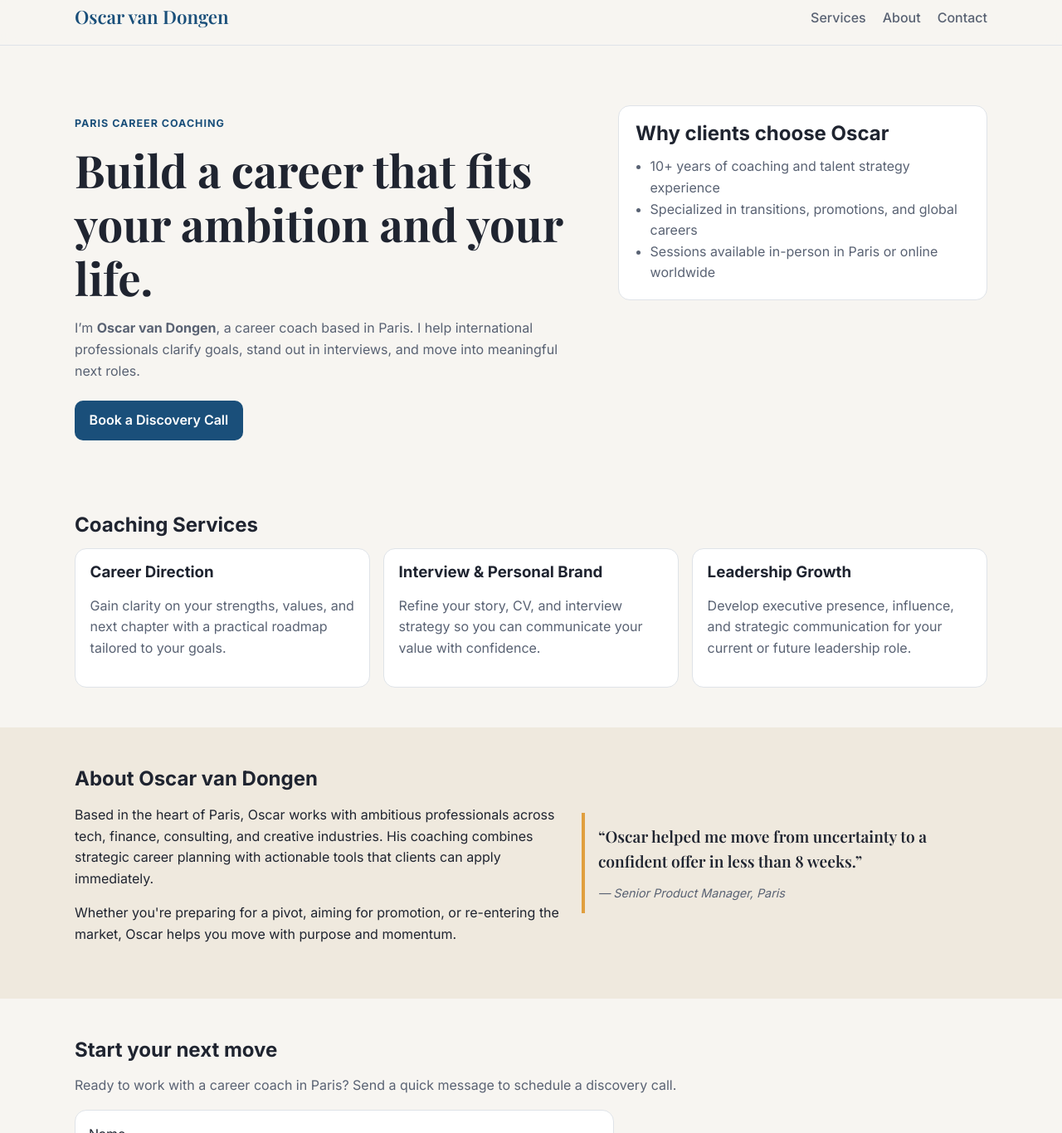
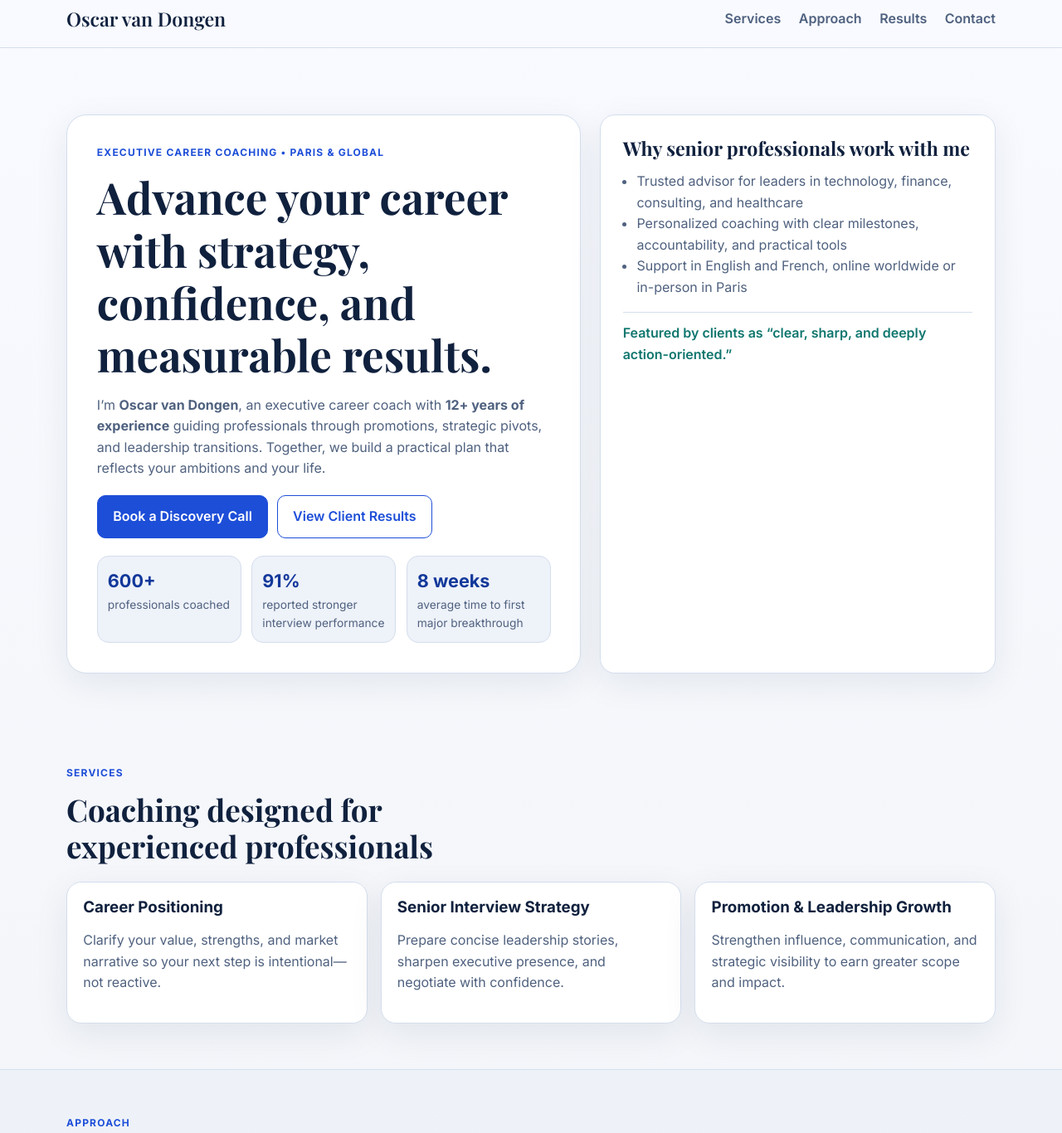
Before and after one commit to vandongenoscar-spec/TEST, a plain HTML site: page index.html in a window 1280 px wide. Shown: the part 11-1377 px from the top of the page at 83% size. Drawn offline with nearby package versions, Linux system fonts and the light colour scheme.

Commit message:
Redesign coaching landing page with professional structure

```diff
--- a/index.html
+++ b/index.html
@@ -3,8 +3,8 @@
 <head>
   <meta charset="UTF-8" />
   <meta name="viewport" content="width=device-width, initial-scale=1.0" />
-  <title>Oscar van Dongen | Career Coach Paris</title>
-  <meta name="description" content="Oscar van Dongen is a Paris-based career coach helping professionals navigate transitions, interviews, and leadership growth." />
+  <title>Oscar van Dongen | Executive Career Coach Paris</title>
+  <meta name="description" content="Oscar van Dongen is a Paris-based executive career coach helping experienced professionals lead career transitions, promotions, and strategic growth." />
   <link rel="preconnect" href="https://fonts.googleapis.com">
   <link rel="preconnect" href="https://fonts.gstatic.com" crossorigin>
   <link href="https://fonts.googleapis.com/css2?family=Playfair+Display:wght@600;700&family=Inter:wght@400;500;600;700&display=swap" rel="stylesheet">
@@ -16,7 +16,8 @@
       <a class="logo" href="#home">Oscar van Dongen</a>
       <ul class="nav-links">
         <li><a href="#services">Services</a></li>
-        <li><a href="#about">About</a></li>
+        <li><a href="#approach">Approach</a></li>
+        <li><a href="#results">Results</a></li>
         <li><a href="#contact">Contact</a></li>
       </ul>
     </nav>
@@ -25,68 +26,128 @@
   <main id="home">
     <section class="hero">
       <div class="container hero-grid">
+        <div class="hero-content">
+          <p class="eyebrow">Executive Career Coaching • Paris & Global</p>
+          <h1>Advance your career with strategy, confidence, and measurable results.</h1>
+          <p class="lead">
+            I’m <strong>Oscar van Dongen</strong>, an executive career coach with <strong>12+ years of experience</strong>
+            guiding professionals through promotions, strategic pivots, and leadership transitions.
+            Together, we build a practical plan that reflects your ambitions and your life.
+          </p>
+          <div class="hero-actions">
+            <a class="btn" href="#contact">Book a Discovery Call</a>
+            <a class="btn btn-ghost" href="#results">View Client Results</a>
+          </div>
+          <dl class="hero-metrics" aria-label="Client impact metrics">
             <div>
-          <p class="eyebrow">Paris Career Coaching</p>
-          <h1>Build a career that fits your ambition and your life.</h1>
-          <p class="lead">
-            I’m <strong>Oscar van Dongen</strong>, a career coach based in Paris. I help international professionals clarify goals,
-            stand out in interviews, and move into meaningful next roles.
-          </p>
-          <a class="btn" href="#contact">Book a Discovery Call</a>
+              <dt>600+</dt>
+              <dd>professionals coached</dd>
             </div>
-        <aside class="hero-card" aria-label="Quick facts">
-          <h2>Why clients choose Oscar</h2>
+            <div>
+              <dt>91%</dt>
+              <dd>reported stronger interview performance</dd>
+            </div>
+            <div>
+              <dt>8 weeks</dt>
+              <dd>average time to first major breakthrough</dd>
+            </div>
+          </dl>
+        </div>
+
+        <aside class="hero-panel" aria-label="Quick profile">
+          <h2>Why senior professionals work with me</h2>
           <ul>
-            <li>10+ years of coaching and talent strategy experience</li>
-            <li>Specialized in transitions, promotions, and global careers</li>
-            <li>Sessions available in-person in Paris or online worldwide</li>
+            <li>Trusted advisor for leaders in technology, finance, consulting, and healthcare</li>
+            <li>Personalized coaching with clear milestones, accountability, and practical tools</li>
+            <li>Support in English and French, online worldwide or in-person in Paris</li>
           </ul>
+          <div class="panel-line"></div>
+          <p class="small-note">Featured by clients as “clear, sharp, and deeply action-oriented.”</p>
         </aside>
       </div>
     </section>
 
     <section id="services" class="section container">
-      <h2>Coaching Services</h2>
+      <div class="section-heading">
+        <p class="eyebrow">Services</p>
+        <h2>Coaching designed for experienced professionals</h2>
+      </div>
       <div class="cards">
         <article class="card">
-          <h3>Career Direction</h3>
-          <p>Gain clarity on your strengths, values, and next chapter with a practical roadmap tailored to your goals.</p>
+          <h3>Career Positioning</h3>
+          <p>Clarify your value, strengths, and market narrative so your next step is intentional—not reactive.</p>
         </article>
         <article class="card">
-          <h3>Interview & Personal Brand</h3>
-          <p>Refine your story, CV, and interview strategy so you can communicate your value with confidence.</p>
+          <h3>Senior Interview Strategy</h3>
+          <p>Prepare concise leadership stories, sharpen executive presence, and negotiate with confidence.</p>
         </article>
         <article class="card">
-          <h3>Leadership Growth</h3>
-          <p>Develop executive presence, influence, and strategic communication for your current or future leadership role.</p>
+          <h3>Promotion & Leadership Growth</h3>
+          <p>Strengthen influence, communication, and strategic visibility to earn greater scope and impact.</p>
         </article>
       </div>
     </section>
 
-    <section id="about" class="section section-alt">
-      <div class="container about-grid">
-        <div>
-          <h2>About Oscar van Dongen</h2>
-          <p>
-            Based in the heart of Paris, Oscar works with ambitious professionals across tech, finance, consulting,
-            and creative industries. His coaching combines strategic career planning with actionable tools that clients
-            can apply immediately.
-          </p>
-          <p>
-            Whether you're preparing for a pivot, aiming for promotion, or re-entering the market, Oscar helps you
-            move with purpose and momentum.
-          </p>
+    <section id="approach" class="section section-alt">
+      <div class="container">
+        <div class="section-heading">
+          <p class="eyebrow">Approach</p>
+          <h2>A structured coaching process that keeps momentum high</h2>
         </div>
-        <blockquote>
-          “Oscar helped me move from uncertainty to a confident offer in less than 8 weeks.”
-          <cite>— Senior Product Manager, Paris</cite>
-        </blockquote>
+        <div class="steps-grid">
+          <article class="step">
+            <span>01</span>
+            <h3>Strategy Session</h3>
+            <p>We define your target role, decision criteria, and ideal trajectory for the next 12–24 months.</p>
+          </article>
+          <article class="step">
+            <span>02</span>
+            <h3>Positioning & Visibility</h3>
+            <p>We refine your CV, LinkedIn, and narrative to ensure your profile communicates executive-level value.</p>
+          </article>
+          <article class="step">
+            <span>03</span>
+            <h3>Execution Support</h3>
+            <p>You receive weekly guidance, interview rehearsal, and focused accountability until your goals are reached.</p>
+          </article>
+        </div>
       </div>
     </section>
 
-    <section id="contact" class="section container">
-      <h2>Start your next move</h2>
-      <p class="contact-text">Ready to work with a career coach in Paris? Send a quick message to schedule a discovery call.</p>
+    <section id="results" class="section container">
+      <div class="section-heading">
+        <p class="eyebrow">Client Feedback</p>
+        <h2>What clients say after working together</h2>
+      </div>
+      <div class="testimonials">
+        <article class="quote-card">
+          <blockquote>
+            “Oscar helped me reposition my leadership story, and within two months I received two offers—one at a 25% salary increase.”
+          </blockquote>
+          <cite>Head of Operations, SaaS Company — Paris</cite>
+        </article>
+        <article class="quote-card">
+          <blockquote>
+            “The process was clear and professional from day one. I moved from feeling stuck to leading a new international team.”
+          </blockquote>
+          <cite>Senior Program Director, Healthcare — Brussels</cite>
+        </article>
+        <article class="quote-card">
+          <blockquote>
+            “What stood out most was Oscar’s ability to combine honest feedback with practical action. Every session produced results.”
+          </blockquote>
+          <cite>Principal Consultant, Strategy Firm — London</cite>
+        </article>
+      </div>
+    </section>
+
+    <section id="contact" class="section contact-band">
+      <div class="container contact-grid">
+        <div>
+          <p class="eyebrow">Let’s Talk</p>
+          <h2>Ready for your next strategic move?</h2>
+          <p class="contact-text">Share your goals and timeline. I’ll reply within 1 business day with next steps and possible session options.</p>
+        </div>
         <form class="contact-form" action="#" method="post">
           <label for="name">Name</label>
           <input type="text" id="name" name="name" placeholder="Your name" required>
@@ -94,17 +155,18 @@
           <label for="email">Email</label>
           <input type="email" id="email" name="email" placeholder="you@example.com" required>
 
-        <label for="goals">What are you working toward?</label>
-        <textarea id="goals" name="goals" rows="4" placeholder="Share your goals briefly..."></textarea>
+          <label for="goals">Primary objective</label>
+          <textarea id="goals" name="goals" rows="4" placeholder="Promotion, transition, interview prep, etc."></textarea>
 
           <button class="btn" type="submit">Send message</button>
         </form>
+      </div>
     </section>
   </main>
 
   <footer class="site-footer">
     <div class="container footer-content">
-      <p>© <span id="year"></span> Oscar van Dongen — Career Coach, Paris</p>
+      <p>© <span id="year"></span> Oscar van Dongen — Executive Career Coach, Paris</p>
     </div>
   </footer>
 
--- a/styles.css
+++ b/styles.css
@@ -1,33 +1,39 @@
 :root {
-  --bg: #f7f5f1;
-  --card: #ffffff;
-  --text: #1f2430;
-  --muted: #596273;
-  --accent: #1a4f7a;
-  --accent-2: #e09f3e;
-  --border: #dfe3e8;
+  --bg: #f4f6fa;
+  --surface: #ffffff;
+  --surface-soft: #eef2f9;
+  --text: #10213e;
+  --muted: #4f617f;
+  --primary: #1d4ed8;
+  --primary-dark: #12389a;
+  --accent: #0f766e;
+  --border: #d4deed;
+  --shadow: 0 12px 40px rgba(16, 33, 62, 0.08);
 }
 
-* { box-sizing: border-box; }
+* {
+  box-sizing: border-box;
+}
 
 body {
   margin: 0;
   font-family: 'Inter', sans-serif;
   color: var(--text);
-  background: var(--bg);
+  background: linear-gradient(180deg, #f8faff 0%, var(--bg) 42%, #edf2fb 100%);
   line-height: 1.6;
 }
 
 .container {
-  width: min(1100px, 92%);
+  width: min(1120px, 92%);
   margin: 0 auto;
 }
 
 .site-header {
   position: sticky;
   top: 0;
-  background: rgba(247, 245, 241, 0.9);
-  backdrop-filter: blur(8px);
+  z-index: 10;
+  background: rgba(248, 250, 255, 0.88);
+  backdrop-filter: blur(10px);
   border-bottom: 1px solid var(--border);
 }
 
@@ -35,19 +41,19 @@ body {
   display: flex;
   justify-content: space-between;
   align-items: center;
-  padding: 0.9rem 0;
+  padding: 0.95rem 0;
 }
 
 .logo {
   font-family: 'Playfair Display', serif;
-  font-size: 1.4rem;
-  color: var(--accent);
+  font-size: 1.45rem;
+  color: var(--text);
   text-decoration: none;
 }
 
 .nav-links {
   display: flex;
-  gap: 1.25rem;
+  gap: 1.35rem;
   list-style: none;
   margin: 0;
   padding: 0;
@@ -56,115 +62,219 @@ body {
 .nav-links a {
   color: var(--muted);
   text-decoration: none;
-  font-weight: 500;
+  font-weight: 600;
+  transition: color 0.2s ease;
+}
+
+.nav-links a:hover {
+  color: var(--primary);
 }
 
 .hero {
-  padding: 4.5rem 0 2.5rem;
+  padding: 5rem 0 3.5rem;
 }
 
 .hero-grid {
   display: grid;
-  grid-template-columns: 1.4fr 1fr;
-  gap: 2rem;
-  align-items: start;
+  grid-template-columns: 1.3fr 1fr;
+  gap: 1.4rem;
+  align-items: stretch;
+}
+
+.hero-content {
+  background: var(--surface);
+  border: 1px solid var(--border);
+  border-radius: 24px;
+  box-shadow: var(--shadow);
+  padding: clamp(1.3rem, 2.8vw, 2.3rem);
 }
 
 .eyebrow {
   text-transform: uppercase;
-  letter-spacing: 0.08em;
-  font-size: 0.78rem;
-  color: var(--accent);
+  letter-spacing: 0.1em;
+  font-size: 0.75rem;
+  color: var(--primary);
   font-weight: 700;
+  margin: 0 0 0.8rem;
 }
 
-h1, h2, h3 {
+h1,
+h2,
+h3 {
   margin: 0 0 0.8rem;
   line-height: 1.2;
 }
 
+h1,
+h2 {
+  font-family: 'Playfair Display', serif;
+}
+
 h1 {
-  font-family: 'Playfair Display', serif;
-  font-size: clamp(2rem, 5vw, 3.4rem);
-  max-width: 18ch;
+  font-size: clamp(2rem, 4.8vw, 3.3rem);
+  max-width: 16ch;
+}
+
+h2 {
+  font-size: clamp(1.6rem, 3vw, 2.3rem);
 }
 
 .lead {
   color: var(--muted);
-  max-width: 58ch;
-  margin-bottom: 1.4rem;
+  max-width: 62ch;
+  margin-bottom: 1.2rem;
 }
 
-.hero-card,
-.card,
-.contact-form {
-  background: var(--card);
+.hero-actions {
+  display: flex;
+  flex-wrap: wrap;
+  gap: 0.65rem;
+  margin-bottom: 1.35rem;
+}
+
+.hero-metrics {
+  margin: 0;
+  display: grid;
+  grid-template-columns: repeat(3, minmax(0, 1fr));
+  gap: 0.8rem;
+}
+
+.hero-metrics div {
+  background: var(--surface-soft);
   border: 1px solid var(--border);
   border-radius: 14px;
+  padding: 0.75rem;
 }
 
-.hero-card {
-  padding: 1.2rem 1.25rem;
+.hero-metrics dt {
+  font-size: 1.35rem;
+  font-weight: 700;
+  color: var(--primary-dark);
 }
 
-.hero-card ul {
+.hero-metrics dd {
   margin: 0;
-  padding-left: 1.1rem;
+  color: var(--muted);
+  font-size: 0.86rem;
+}
+
+.hero-panel,
+.card,
+.step,
+.quote-card,
+.contact-form {
+  background: var(--surface);
+  border: 1px solid var(--border);
+  border-radius: 18px;
+  box-shadow: var(--shadow);
+}
+
+.hero-panel {
+  padding: clamp(1.2rem, 2.1vw, 1.7rem);
+}
+
+.hero-panel h2 {
+  font-size: 1.45rem;
+}
+
+.hero-panel ul {
+  margin: 0;
+  padding-left: 1.05rem;
   color: var(--muted);
 }
 
-.section {
-  padding: 3rem 0;
+.panel-line {
+  height: 1px;
+  margin: 1rem 0 0.8rem;
+  background: var(--border);
 }
 
-.cards {
+.small-note {
+  color: var(--accent);
+  font-weight: 600;
+  margin: 0;
+}
+
+.section {
+  padding: 3.4rem 0;
+}
+
+.section-heading {
+  margin-bottom: 1.25rem;
+}
+
+.section-heading h2 {
+  max-width: 24ch;
+}
+
+.cards,
+.steps-grid,
+.testimonials {
   display: grid;
   grid-template-columns: repeat(3, minmax(0, 1fr));
   gap: 1rem;
 }
 
-.card {
-  padding: 1.1rem;
+.card,
+.step,
+.quote-card {
+  padding: 1.2rem;
 }
 
-.card p {
+.card p,
+.step p,
+.contact-text {
   color: var(--muted);
 }
 
 .section-alt {
-  background: #efe9de;
+  background: rgba(238, 242, 249, 0.9);
+  border-top: 1px solid var(--border);
+  border-bottom: 1px solid var(--border);
 }
 
-.about-grid {
-  display: grid;
-  grid-template-columns: 1.2fr 1fr;
-  gap: 1.5rem;
+.step span {
+  display: inline-flex;
+  width: 2rem;
+  height: 2rem;
+  border-radius: 999px;
   align-items: center;
+  justify-content: center;
+  background: var(--primary);
+  color: #fff;
+  font-weight: 700;
+  font-size: 0.85rem;
+  margin-bottom: 0.65rem;
 }
 
-blockquote {
+.quote-card blockquote {
   margin: 0;
-  font-size: 1.2rem;
   font-family: 'Playfair Display', serif;
-  border-left: 4px solid var(--accent-2);
-  padding: 0.8rem 0 0.8rem 1rem;
+  font-size: 1.12rem;
 }
 
-cite {
+.quote-card cite {
   display: block;
-  margin-top: 0.7rem;
-  font-family: 'Inter', sans-serif;
-  font-size: 0.9rem;
+  margin-top: 0.9rem;
   color: var(--muted);
+  font-style: normal;
+  font-size: 0.92rem;
 }
 
-.contact-text {
-  color: var(--muted);
+.contact-band {
+  background: linear-gradient(130deg, #eaf0fd 0%, #f3f7ff 45%, #e9f7f4 100%);
+  border-top: 1px solid var(--border);
+}
+
+.contact-grid {
+  display: grid;
+  grid-template-columns: 1fr 1fr;
+  gap: 1rem;
+  align-items: center;
 }
 
 .contact-form {
   padding: 1rem;
-  max-width: 650px;
   display: grid;
   gap: 0.55rem;
 }
@@ -173,28 +283,51 @@ input,
 textarea {
   width: 100%;
   border: 1px solid var(--border);
-  border-radius: 8px;
-  padding: 0.7rem;
+  border-radius: 10px;
+  padding: 0.72rem;
   font: inherit;
   background: #fff;
 }
 
+input:focus,
+textarea:focus {
+  outline: 2px solid rgba(29, 78, 216, 0.22);
+  border-color: var(--primary);
+}
+
 .btn {
-  display: inline-block;
-  padding: 0.72rem 1.1rem;
-  border: none;
+  display: inline-flex;
+  justify-content: center;
+  align-items: center;
+  gap: 0.35rem;
+  padding: 0.75rem 1.15rem;
+  border: 1px solid var(--primary);
   border-radius: 10px;
   text-decoration: none;
-  background: var(--accent);
+  background: var(--primary);
   color: #fff;
   font-weight: 600;
   cursor: pointer;
+  transition: background 0.2s ease, border-color 0.2s ease;
+}
+
+.btn:hover {
+  background: var(--primary-dark);
+  border-color: var(--primary-dark);
+}
+
+.btn-ghost {
+  background: transparent;
+  color: var(--primary);
+}
+
+.btn-ghost:hover {
+  background: rgba(29, 78, 216, 0.08);
 }
 
 .site-footer {
   border-top: 1px solid var(--border);
   padding: 1.2rem 0;
-  margin-top: 2rem;
 }
 
 .footer-content {
@@ -202,16 +335,35 @@ textarea {
   font-size: 0.92rem;
 }
 
-@media (max-width: 860px) {
+@media (max-width: 940px) {
   .hero-grid,
-  .about-grid,
-  .cards {
+  .contact-grid,
+  .cards,
+  .steps-grid,
+  .testimonials,
+  .hero-metrics {
     grid-template-columns: 1fr;
   }
 
+  .hero {
+    padding-top: 4.2rem;
+  }
+
+  .section-heading h2,
+  h1 {
+    max-width: none;
+  }
+}
+
+@media (max-width: 680px) {
   .nav {
     gap: 1rem;
     flex-direction: column;
     align-items: flex-start;
   }
+
+  .nav-links {
+    gap: 0.95rem;
+    flex-wrap: wrap;
+  }
 }
```
Lines whose indentation alone changed are shown as unchanged.
